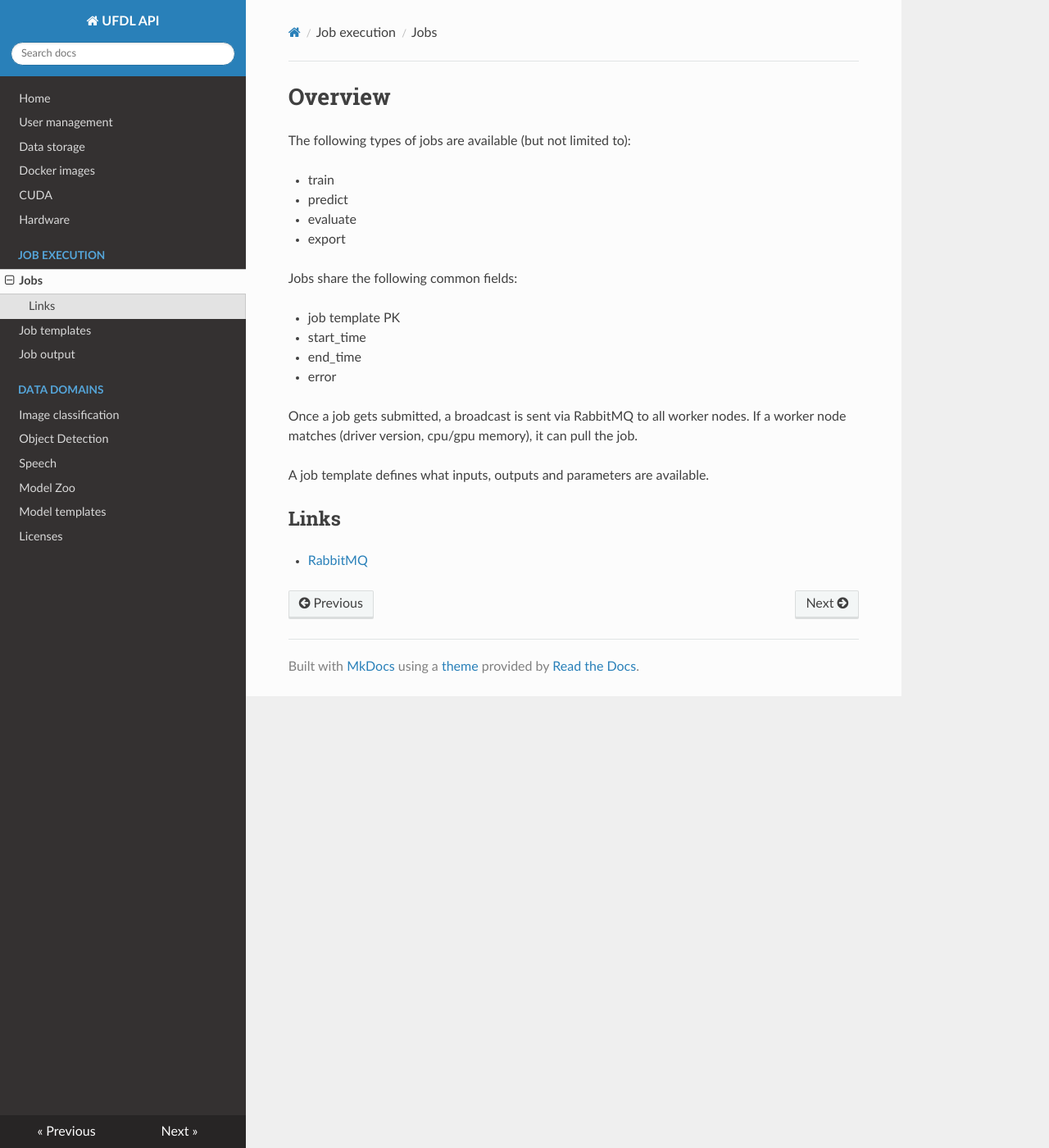
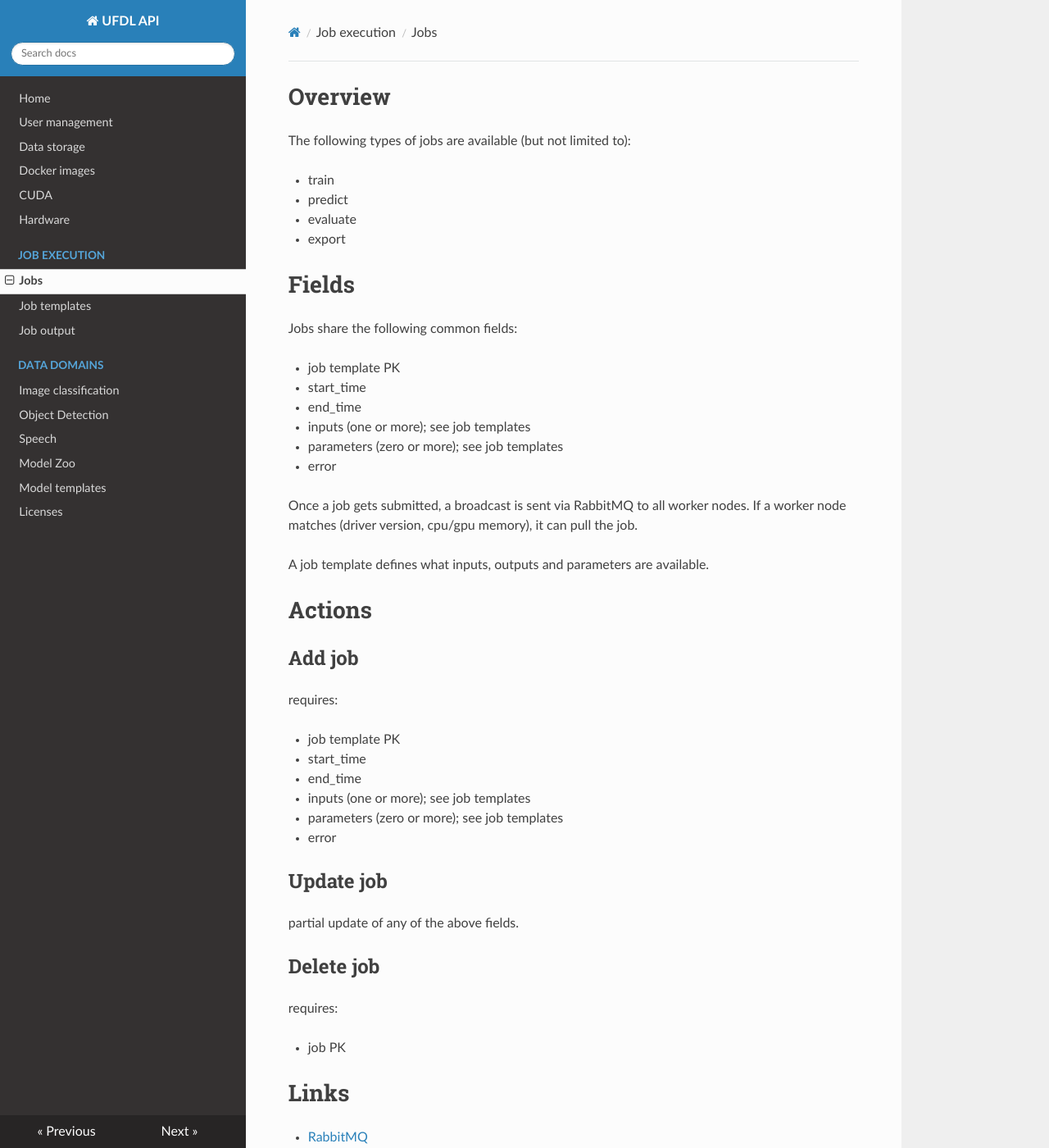
Before and after one commit to waikato-ufdl/ufdl-api, an MkDocs documentation site: the page built from docs/jobs.md, in a window 1280 px wide and 1400 px high. Shown: the whole window at 82% size. Built offline with MkDocs 1.6.1, drawn with Linux system fonts in a browser that asks for light colours; nearby versions of some CDN libraries.

Commit message:
updated job execution

```diff
--- a/docs/jobs.md
+++ b/docs/jobs.md
@@ -7,11 +7,16 @@ The following types of jobs are available (but not limited to):
 * evaluate
 * export
 
+
+# Fields
+
 Jobs share the following common fields:
 
 * job template PK
 * start_time
 * end_time
+* inputs (one or more); see job templates
+* parameters (zero or more); see job templates
 * error
 
 Once a job gets submitted, a broadcast is sent via RabbitMQ to all worker nodes.
@@ -20,6 +25,31 @@ If a worker node matches (driver version, cpu/gpu memory), it can pull the job.
 A job template defines what inputs, outputs and parameters are available.
 
 
-## Links
+# Actions
+
+## Add job
+
+requires:
+
+  * job template PK
+  * start_time
+  * end_time
+  * inputs (one or more); see job templates
+  * parameters (zero or more); see job templates
+  * error
+
+## Update job
+
+partial update of any of the above fields.
+
+
+## Delete job
+
+requires:
+
+  * job PK
+
+
+# Links
 
 * [RabbitMQ](https://www.rabbitmq.com/)
```
